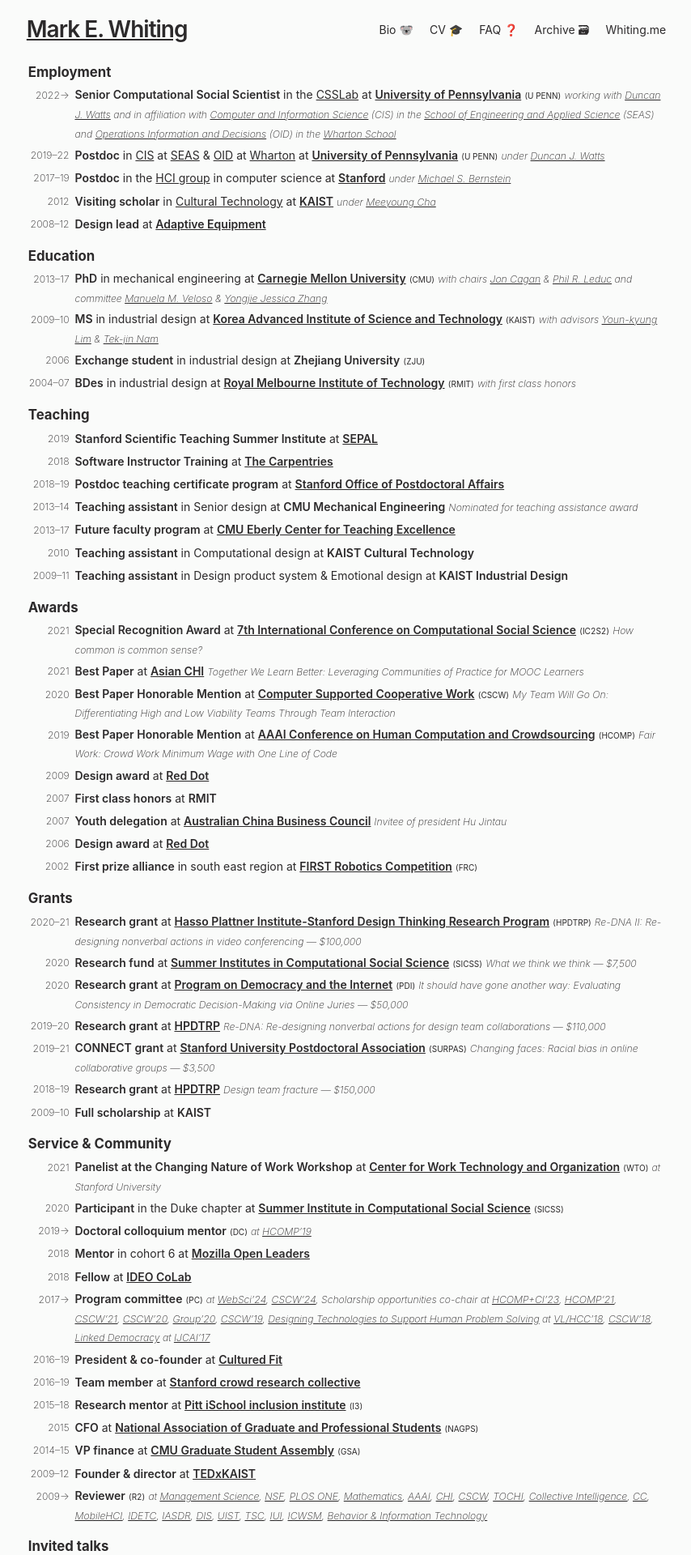
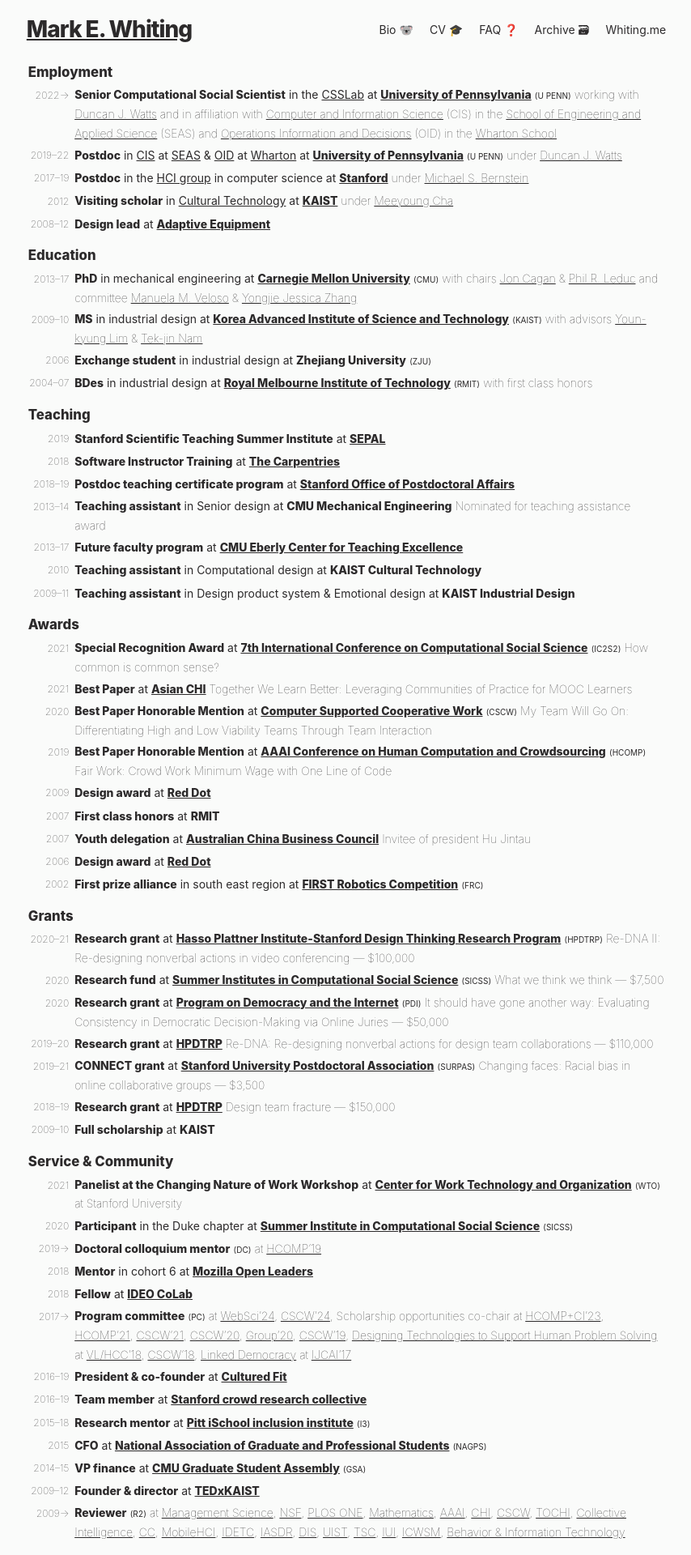
Before and after one commit to markwhiting/Whiting.me, a Jekyll site: the page built from cv.html, in a window 1280 px wide. Shown: the top 1920 px of the page at 81% size, without its empty margins (212-1066 px from the left). Built offline with Jekyll 4.4.1, drawn with Linux system fonts in a browser that asks for light colours; comment, search, counter and statistics services are not loaded.

Commit message:
Improved altmetrics and cv style

```diff
--- a/_sass/minima.scss
+++ b/_sass/minima.scss
@@ -5,8 +5,10 @@
 $base-font-family: -apple-system, "Helvetica Neue", system-ui, sans-serif !default;
   // system-ui, -apple-system, BlinkMacSystemFont, "Segoe UI", "Roboto", "Oxygen", "Ubuntu", "Cantarell", "Fira Sans", "Droid Sans", "Helvetica Neue", sans-serif !default;
 $base-font-size: 14px !default;
+$light-font-weight: 100 !default;
 $base-font-weight: 400 !default;
-$light-font-weight: 200 !default;
+$heavy-font-weight: 800 !default;
+// $very-light-font-weight: 100 !default;
 $small-font-size: $base-font-size * 0.875 !default;
 $base-line-height: 1.7 !default;
 
--- a/_sass/minima/_base.scss
+++ b/_sass/minima/_base.scss
@@ -156,7 +156,7 @@
 h4,
 h5,
 h6 {
-  font-weight: $light-font-weight * 6;
+  font-weight:$heavy-font-weight;
   padding: $spacing-unit 0 0 0;
 }
 
@@ -310,7 +310,7 @@
 }
 
 strong {
-  font-weight: $light-font-weight * 3 !important;
+  font-weight: $heavy-font-weight  !important;
 }
 
 table,
--- a/_sass/minima/_layout.scss
+++ b/_sass/minima/_layout.scss
@@ -10,7 +10,7 @@
 
 .site-title {
   @include relative-font-size(2);
-  font-weight: $light-font-weight * 3;
+  font-weight: $heavy-font-weight;
   line-height: $base-line-height * $base-font-size * 2.25;
   letter-spacing: -1px;
   margin-bottom: 0;
@@ -315,10 +315,8 @@
 
 .note,
 .note p {
-  font-size: $small-font-size;
-  font-style: italic;
+  font-weight: $light-font-weight;
   font-variant-numeric: oldstyle-nums;
-  margin-bottom: 0;
 }
 
 // .clean a,
@@ -337,3 +335,20 @@
 h2 {
   @include relative-font-size(1.2);
 }
+
+.altmetric *{
+border-radius: 100%;
+background-image: radial-gradient(var(--light) 10%, transparent 100%);
+width: $spacing-unit * 9;
+height: $spacing-unit * 9;
+margin: $spacing-unit *2/3;
+
+}
+
+.altmetric a:hover {
+  border-radius: 100%;
+  margin: 0;
+  padding: $spacing-unit *2/3;
+  background-image: none;//radial-gradient(red 10%, blue 100%);
+  background-color: var(--brand-color);
+}
--- a/cv.html
+++ b/cv.html
@@ -92,7 +92,7 @@
   <tr>
     <td class="left light smallCaps noPrint">{%- if forloop.first -%}{{pub.year}}{% endif %}</td>
     <td colspan="2" >
-      {% if pub.doi %} <div class='altmetric-embed right noPrint noHover' data-badge-type='donut' data-hide-no-mentions='true' data-doi="{{pub.doi}}"></div>{% endif %}
+      {% if pub.doi %} <div class='altmetric-embed right noPrint altmetric' data-badge-type='donut' data-link-target='_blank' data-hide-no-mentions='true' data-doi="{{pub.doi}}"></div>{% endif %}
       <strong class=""><span class="noPrint">{%- if pub.award -%}{%- if pub.award contains "Best" -%}🏆{% else %}🏅{% endif %}{% endif %}</span>{%- if pub.url-%}<a href="{{pub.url}}">{% elsif pub.doi %}<a href="https://doi.org/{{pub.doi}}">{% endif %}{{pub.title}}{%- if pub.url or pub.doi-%}</a>{% endif %}</strong>
       <p class="light note">
         {%- assign authors = pub.authors | replace: " and ", "; " | split: ";" -%}
```
